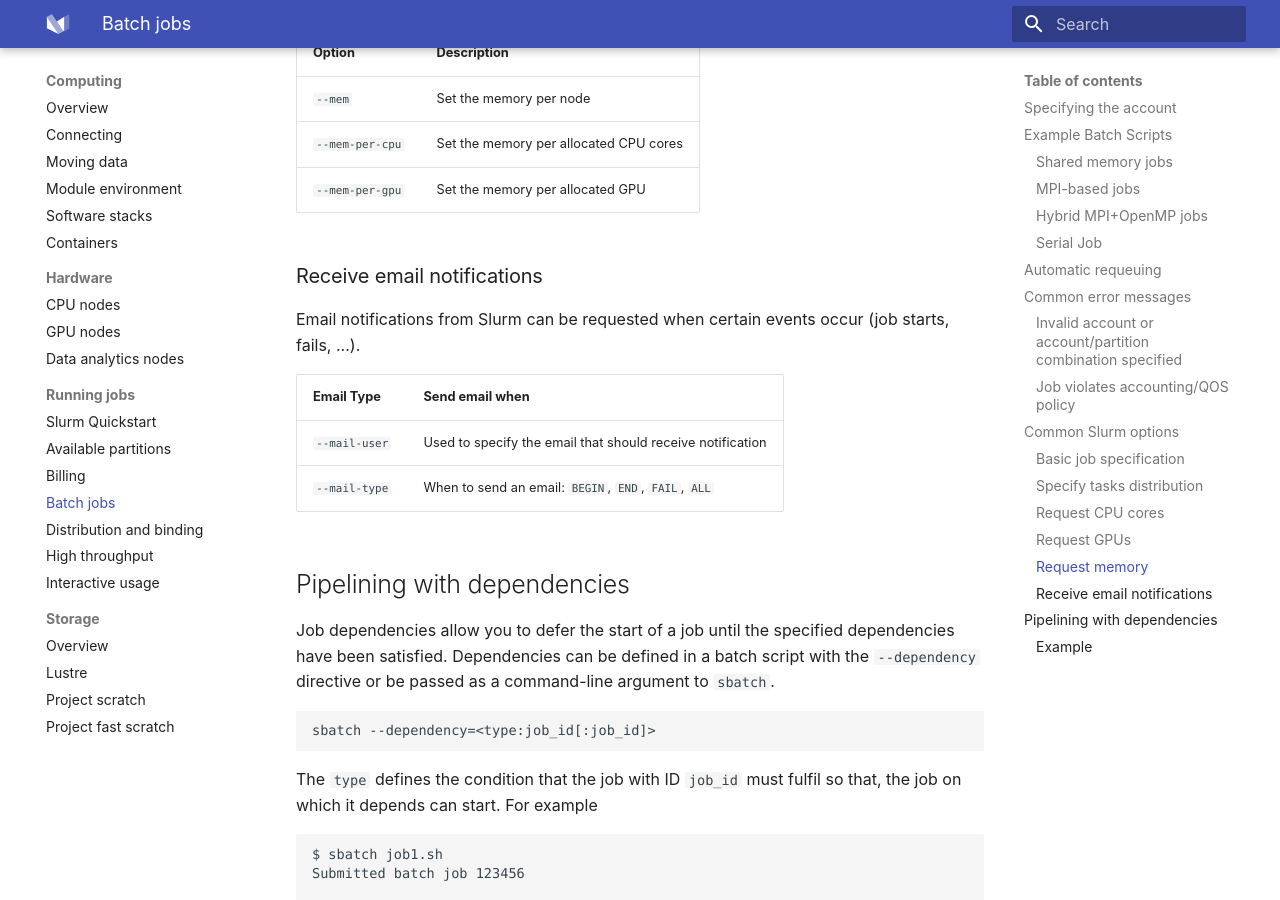
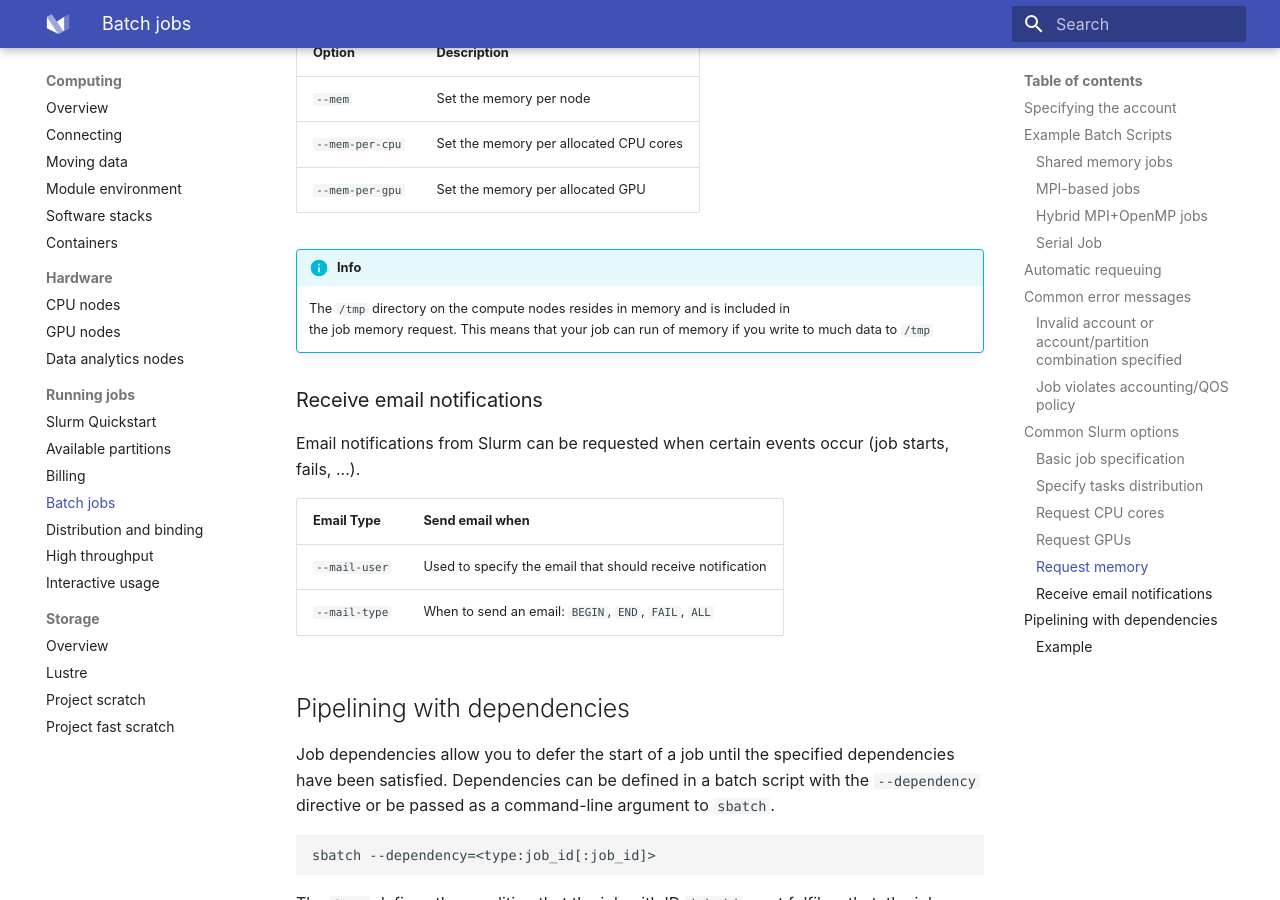
Before and after one commit to Lumi-supercomputer/lumi-userguide, an MkDocs documentation site: the page built from docs/computing/jobs/batch-job.md, in a window 1280 px wide and 900 px high, scrolled down 5200 px. Built offline with MkDocs 1.6.1 and Material for MkDocs 9.7.7, drawn with Linux system fonts in a browser that asks for light colours.

Commit message:
Update batch-job.md

```diff
--- a/docs/computing/jobs/batch-job.md
+++ b/docs/computing/jobs/batch-job.md
@@ -234,6 +234,12 @@ The most common causes are:
 | `--mem-per-cpu`   | Set the memory per allocated CPU cores |
 | `--mem-per-gpu`   | Set the memory per allocated GPU       |
 
+!!! info
+    The `/tmp` directory on the compute nodes resides in memory and is included in
+    the job memory request. This means that your job can run of memory if you write to
+    much data to `/tmp`
+
+
 ### Receive email notifications
 
 Email notifications from Slurm can be requested when certain events occur (job
```
